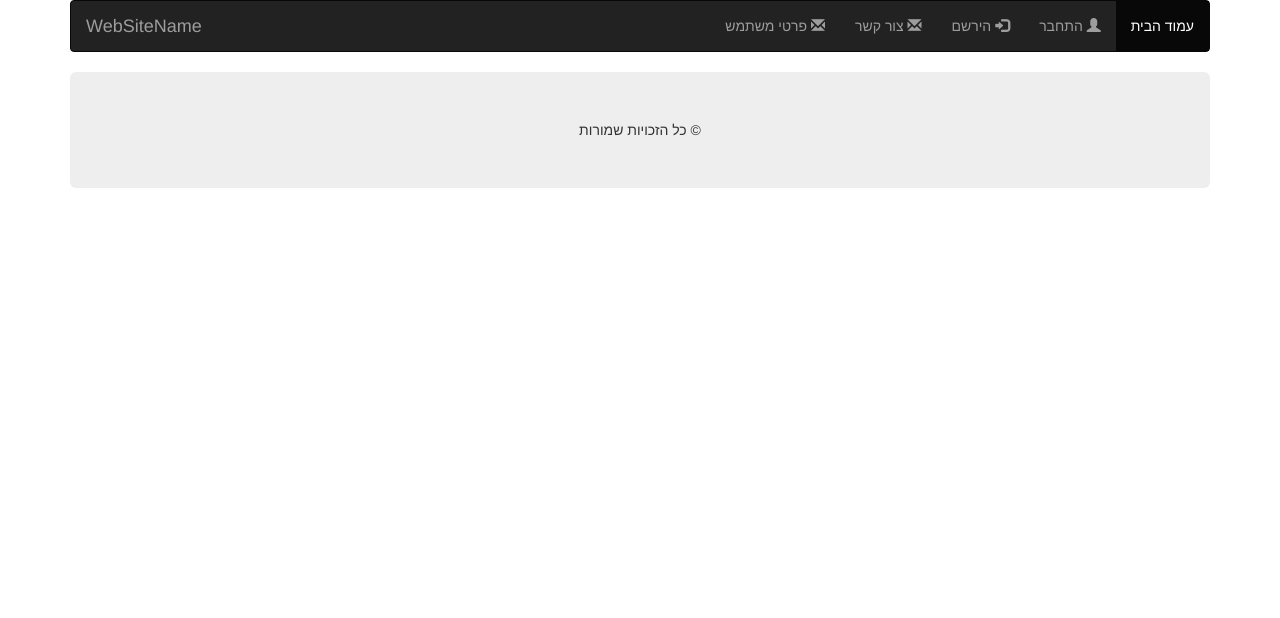
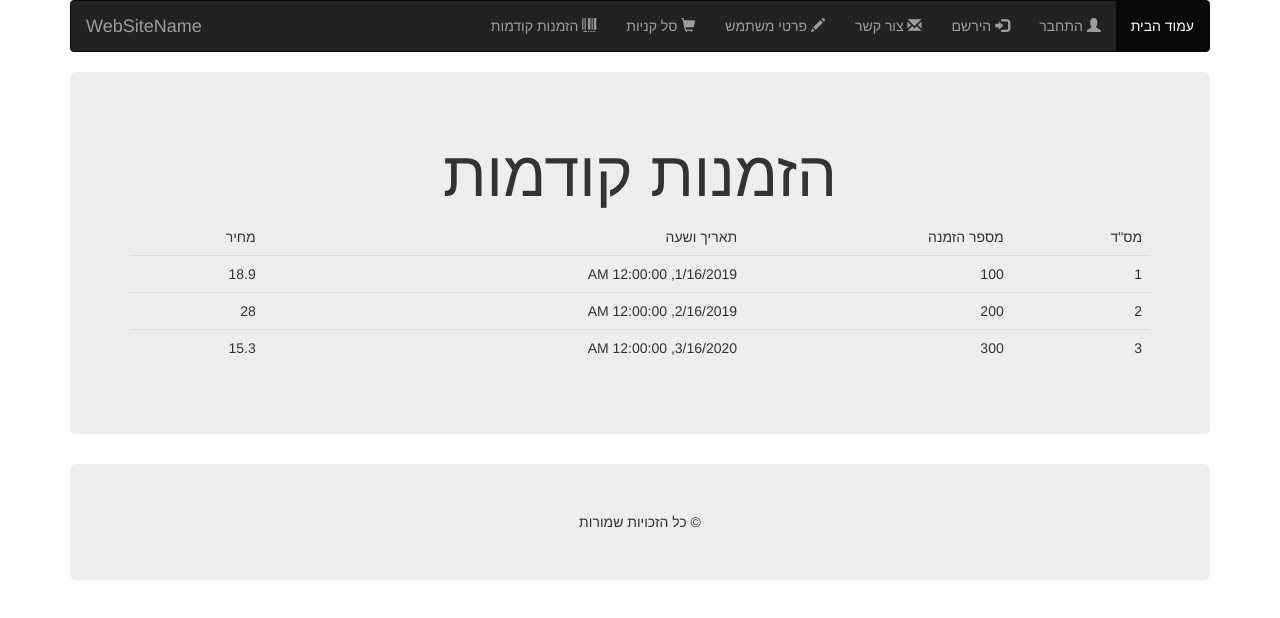
Before and after one commit to TzahiBHM/WebFinalProject, an Angular app in the folder angular project/Zolbo/: page /old-orders in a window 1280 px wide. Before the commit this address led to /. Shown: the top 618 px of the page. Built offline with nearby package versions, Linux system fonts and the light colour scheme.

Commit message:
update pages

```diff
--- a/angular project/Zolbo/src/app/app-routing.module.ts
+++ b/angular project/Zolbo/src/app/app-routing.module.ts
@@ -6,6 +6,9 @@ import { SignUpComponent } from './sign-up/sign-up.component';
 import { SignInComponent } from './sign-in/sign-in.component';
 import { ContactComponent } from './contact/contact.component';
 import { UserInfoComponent } from './user-info/user-info.component';
+import { CartShoppingComponent } from './cart-shopping/cart-shopping.component';
+import { OldOrdersComponent } from './old-orders/old-orders.component';
+
 const routes: Routes = [
   {path: 'index', component:SearchComponent},
   { path: '', redirectTo: '/index', pathMatch: 'full' },
@@ -13,6 +16,8 @@ const routes: Routes = [
   {path: 'signin', component: SignInComponent },
   {path: 'contact', component: ContactComponent },
   {path: 'info', component: UserInfoComponent },
+  {path: 'cart', component: CartShoppingComponent },
+  {path: 'old-orders', component: OldOrdersComponent },
 
 ];
 
--- a/angular project/Zolbo/src/app/app.module.ts
+++ b/angular project/Zolbo/src/app/app.module.ts
@@ -10,6 +10,8 @@ import { SignUpComponent } from './sign-up/sign-up.component';
 import { SignInComponent } from './sign-in/sign-in.component';
 import { ContactComponent } from './contact/contact.component';
 import { UserInfoComponent } from './user-info/user-info.component';
+import { CartShoppingComponent } from './cart-shopping/cart-shopping.component';
+import { OldOrdersComponent } from './old-orders/old-orders.component';
 
 @NgModule({
   declarations: [
@@ -20,7 +22,9 @@ import { UserInfoComponent } from './user-info/user-info.component';
     SignUpComponent,
     SignInComponent,
     ContactComponent,
-    UserInfoComponent
+    UserInfoComponent,
+    CartShoppingComponent,
+    OldOrdersComponent
   ],
   imports: [
     BrowserModule,
--- /dev/null
+++ b/angular project/Zolbo/src/app/cart-shopping/cart-shopping.component.html
@@ -0,0 +1,53 @@
+<head>
+    <!-- Latest compiled and minified CSS -->
+    <link rel="stylesheet" href="https://maxcdn.bootstrapcdn.com/bootstrap/3.4.1/css/bootstrap.min.css">
+
+    <!-- jQuery library -->
+    <script src="https://ajax.googleapis.com/ajax/libs/jquery/3.5.1/jquery.min.js"></script>
+
+    <!-- Latest compiled JavaScript -->
+    <script src="https://maxcdn.bootstrapcdn.com/bootstrap/3.4.1/js/bootstrap.min.js"></script>
+
+</head>
+
+<div class="container" style="direction: rtl;">
+    <div class="jumbotron">
+        <h1 style="text-align: center;">סל קניות</h1>
+        <table class="table">
+            <thead>
+                <tr>
+                    <td>מס"ד</td>
+                    <td>שם מוצר</td>
+                    <td>תמונה</td>
+                    <td>כמות</td>
+                    <td>מחיר ליחידה</td>
+                    <td>סה"כ</td>
+                </tr>
+            </thead>
+            <tbody>
+                <tr *ngFor="let p of prodctArr; let i = index">
+                    <td>{{i+1}}</td>
+                    <td>{{p.name}}</td>
+                    <td>
+                        <img src="{{p.image}}" />
+
+                    </td>
+                    <td>
+                        <input #inAmount type="number" min="1" value="{{p.amount}}"
+                            (change)="changeTotalPrice(i,inAmount.value)" />
+                    </td>
+                    <td>{{p.price}}</td>
+                    <td>{{p.sumOf}}</td>
+                </tr>
+                <tr>
+                    <b>
+
+                        <span>מחיר כל הקנייה:</span>
+                        <div *ngIf="sumOfAllProducts()"></div>
+                        <span>{{sumOfSale}}</span>
+                    </b>
+                </tr>
+            </tbody>
+        </table>
+    </div>
+</div>
--- /dev/null
+++ b/angular project/Zolbo/src/app/cart-shopping/cart-shopping.component.ts
@@ -0,0 +1,38 @@
+import { Component, OnInit } from '@angular/core';
+import { Product } from "./shared/Product";
+@Component({
+  selector: 'app-cart-shopping',
+  templateUrl: './cart-shopping.component.html',
+  styleUrls: ['./cart-shopping.component.css']
+})
+export class CartShoppingComponent implements OnInit {
+
+  sumOfSale: number;
+
+  prodctArr: Product[] = [
+    { "name": "chips", "image": "a.jpg", "price": 30, "mkt": "MKT1", "amount": 2, sumOf: 60 },
+    { "name": "humus", "image": "b.jpg", "price": 21, "mkt": "MKT2", "amount": 1, sumOf: 21 },
+    { "name": "chips", "image": "c.jpg", "price": 80, "mkt": "MKT3", "amount": 5, sumOf: 200 }
+  ]
+
+  public sumOfAllProducts(): void {
+    let sum = 0;
+    for (let p of this.prodctArr) {
+      sum += p.sumOf;
+    }
+    this.sumOfSale=sum;
+  }
+
+
+  public changeTotalPrice(index: number, amount: number): void {
+    this.prodctArr[index].amount = amount;
+    this.prodctArr[index].sumOf = amount * this.prodctArr[index].price;
+    this.sumOfAllProducts();
+  }
+
+  constructor() { }
+
+  ngOnInit(): void {
+  }
+
+}
--- /dev/null
+++ b/angular project/Zolbo/src/app/cart-shopping/shared/Product.ts
@@ -0,0 +1,8 @@
+export interface Product{
+    name:string,
+    price:number,
+    image:string,
+    mkt:string,
+    amount:number,
+    sumOf:number
+}
--- a/angular project/Zolbo/src/app/header/header.component.html
+++ b/angular project/Zolbo/src/app/header/header.component.html
@@ -17,8 +17,20 @@
             </div>
             <ul class="nav navbar-nav navbar-right">
                 <li>
+                    <a routerLink="/old-orders">הזמנות קודמות
+                        <span class="glyphicon glyphicon-barcode"></span>
+                    </a>
+                </li>
+
+                <li>
+                    <a routerLink="/cart">סל קניות
+                        <span class="glyphicon glyphicon-shopping-cart"></span>
+                    </a>
+                </li>
+
+                <li>
                     <a routerLink="/info">פרטי משתמש
-                        <span class="glyphicon glyphicon-envelope"></span>
+                        <span class="glyphicon glyphicon-pencil"></span>
                     </a>
                 </li>
 
--- /dev/null
+++ b/angular project/Zolbo/src/app/old-orders/old-orders.component.html
@@ -0,0 +1,36 @@
+<head>
+    <!-- Latest compiled and minified CSS -->
+    <link rel="stylesheet" href="https://maxcdn.bootstrapcdn.com/bootstrap/3.4.1/css/bootstrap.min.css">
+
+    <!-- jQuery library -->
+    <script src="https://ajax.googleapis.com/ajax/libs/jquery/3.5.1/jquery.min.js"></script>
+
+    <!-- Latest compiled JavaScript -->
+    <script src="https://maxcdn.bootstrapcdn.com/bootstrap/3.4.1/js/bootstrap.min.js"></script>
+
+</head>
+
+<div class="container" style="direction: rtl;">
+    <div class="jumbotron">
+        <h1 style="text-align: center;">הזמנות קודמות</h1>
+        <table class="table">
+            <thead>
+                <tr>
+                    <td>מס"ד</td>
+                    <td>מספר הזמנה</td>
+                    <td>תאריך ושעה</td>
+                    <td>מחיר</td>
+                </tr>
+            </thead>
+            <tbody>
+                <tr *ngFor="let o of oldOrderArray; let i=index">
+                    <td>{{i+1}}</td>
+                    <td>{{o.number}}</td>
+                    <td>{{o.date}}</td>
+                    <td>{{o.price}}</td>
+
+                </tr>
+            </tbody>
+        </table>
+    </div>
+</div>
--- /dev/null
+++ b/angular project/Zolbo/src/app/old-orders/old-orders.component.ts
@@ -0,0 +1,21 @@
+import { Component, OnInit } from '@angular/core';
+import {OldOrder} from "./shared/oldOrder"
+@Component({
+  selector: 'app-old-orders',
+  templateUrl: './old-orders.component.html',
+  styleUrls: ['./old-orders.component.css']
+})
+export class OldOrdersComponent implements OnInit {
+
+  oldOrderArray: OldOrder[] = [
+    {number:100,date: new Date("2019-01-16").toLocaleString(),price:18.90},
+    {number:200,date: new Date("2019-02-16").toLocaleString(),price:28},
+    {number:300,date: new Date("2020-03-16").toLocaleString(),price:15.30}
+  ]
+
+  constructor() { }
+
+  ngOnInit(): void {
+  }
+
+}
--- /dev/null
+++ b/angular project/Zolbo/src/app/old-orders/shared/oldOrder.ts
@@ -0,0 +1,5 @@
+export interface OldOrder{
+    number:number,
+    date:string,
+    price:number
+}
```
Also changed, not shown: angular project/Zolbo/src/app/cart-shopping/cart-shopping.component.css (added), angular project/Zolbo/src/app/old-orders/old-orders.component.css (added).
